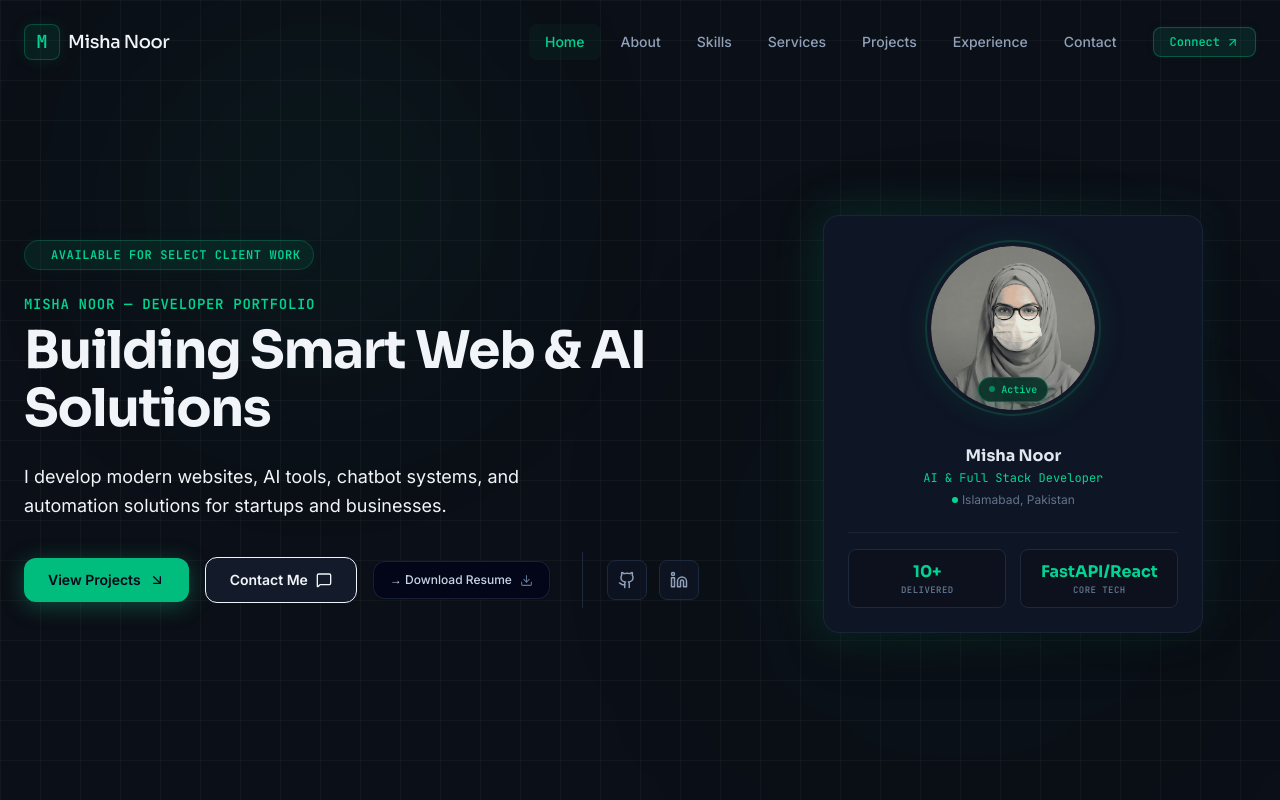
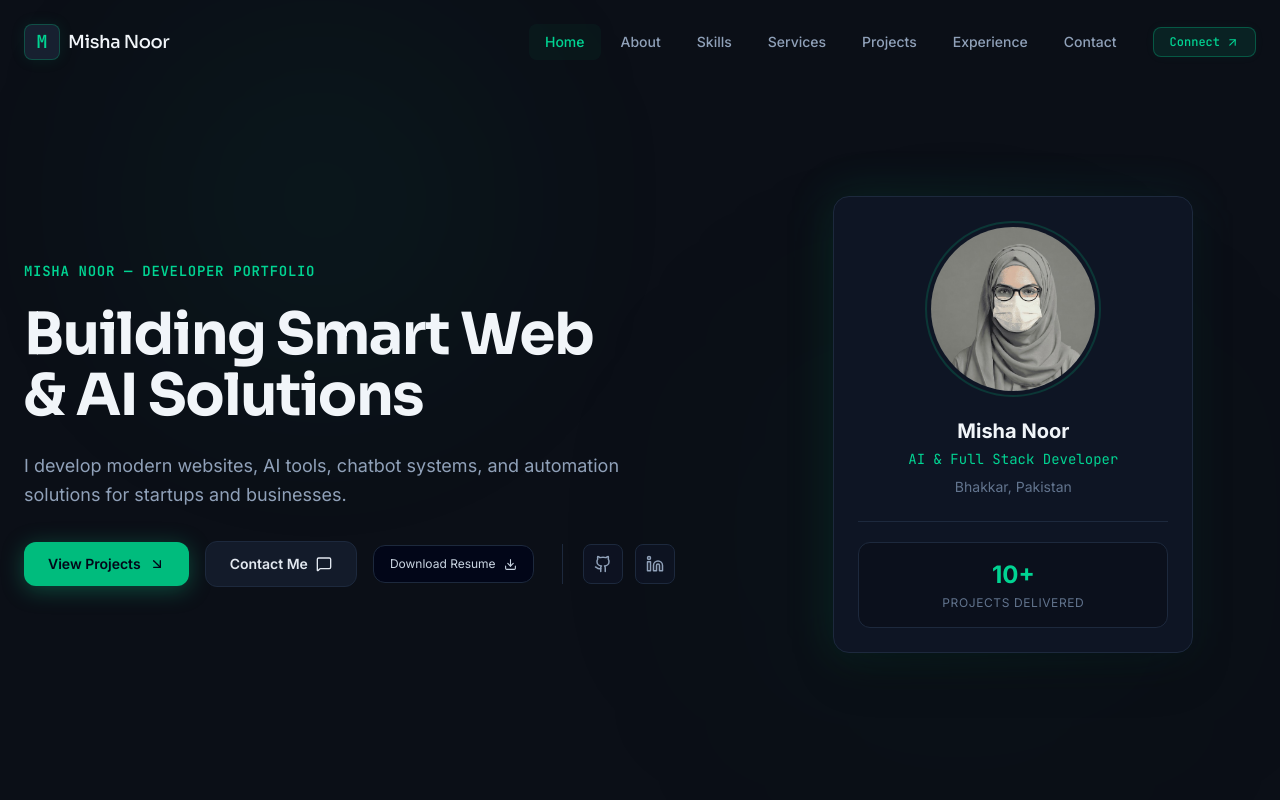
Before and after one commit to misha22-code/misha-noor-portfolio, a React (Vite) app: page / in a window 1280 px wide. Shown: the top 800 px of the page. Built offline with nearby package versions, Linux system fonts and the light colour scheme.

Commit message:
Updated hero section UI

```diff
--- a/src/components/Hero.tsx
+++ b/src/components/Hero.tsx
@@ -1,5 +1,12 @@
 import React from 'react';
-import { ArrowDownRight, ArrowUpRight, Github, Linkedin, MessageSquare, Terminal, User, Code2, Cpu, Download } from 'lucide-react';
+import {
+  ArrowDownRight,
+  Github,
+  Linkedin,
+  MessageSquare,
+  Download
+} from 'lucide-react';
+
 import { motion } from 'motion/react';
 import { PERSONAL_INFO } from '../data';
 
@@ -7,210 +14,229 @@ import { PERSONAL_INFO } from '../data';
 import profileImg from '../assets/images/profile_avatar_1779278401258.png';
 
 export default function Hero() {
+
   const handleScrollTo = (id: string) => {
+
     const element = document.getElementById(id);
+
     if (element) {
+
       const offset = 80;
+
       const bodyRect = document.body.getBoundingClientRect().top;
+
       const elementRect = element.getBoundingClientRect().top;
+
       const elementPosition = elementRect - bodyRect;
+
       const offsetPosition = elementPosition - offset;
+
       window.scrollTo({
         top: offsetPosition,
         behavior: 'smooth',
       });
+
     }
+
   };
 
   return (
+
     <section
       id="hero"
-      className="relative min-h-screen flex items-center pt-28 pb-16 overflow-hidden bg-grid-pattern bg-[#0B0F17]"
+      className="relative min-h-screen flex items-center pt-28 pb-16 overflow-hidden bg-[#0B0F17]"
     >
-      {/* Soft Animated Background Glows */}
+
+      {/* Background Glow */}
       <div className="absolute top-1/4 left-1/4 -translate-x-1/2 -translate-y-1/2 w-[350px] h-[350px] rounded-full bg-emerald-500/10 blur-[130px] pointer-events-none animate-pulse-slow"></div>
+
       <div className="absolute bottom-1/3 right-1/4 translate-x-1/2 translate-y-1/2 w-[450px] h-[450px] rounded-full bg-emerald-600/5 blur-[160px] pointer-events-none animate-pulse-slow delay-1000"></div>
-      <div className="absolute top-1/2 right-10 w-[200px] h-[200px] rounded-full bg-teal-500/5 blur-[90px] pointer-events-none animate-pulse-slow delay-500"></div>
 
       <div className="max-w-7xl mx-auto px-6 w-full relative z-10 grid grid-cols-1 lg:grid-cols-12 gap-12 items-center">
-        {/* Text Content */}
+
+        {/* LEFT CONTENT */}
         <div className="lg:col-span-7 flex flex-col gap-6 text-left">
-          {/* Status Badge */}
-          <motion.div
-            id="hero-status-tag"
+
+          {/* SMALL LABEL */}
+          <motion.span
             initial={{ opacity: 0, y: 15 }}
             animate={{ opacity: 1, y: 0 }}
             transition={{ duration: 0.5 }}
-            className="inline-flex items-center gap-2 self-start px-3 py-1.5 rounded-full bg-emerald-500/10 border border-emerald-400/20 text-emerald-400 font-mono text-xs font-semibold uppercase tracking-wider shadow-[0_0_15px_rgba(16,185,129,0.05)]"
-          >
-            <span className="w-1.5 h-1.5 rounded-full bg-emerald-400 animate-ping"></span>
-            Available for Select Client Work
-          </motion.div>
-
-          {/* Heading Container */}
-          <div className="flex flex-col gap-2">
-            <motion.span
-              id="hero-greeting"
-              initial={{ opacity: 0, y: 15 }}
-              animate={{ opacity: 1, y: 0 }}
-              transition={{ duration: 0.5, delay: 0.1 }}
             className="font-mono text-emerald-400 font-semibold text-sm tracking-wider uppercase"
           >
-              Misha Noor &mdash; Developer Portfolio
+            Misha Noor — Developer Portfolio
           </motion.span>
 
+          {/* MAIN HEADING */}
           <motion.h1
-              id="hero-name"
             initial={{ opacity: 0, y: 20 }}
             animate={{ opacity: 1, y: 0 }}
-              transition={{ duration: 0.6, delay: 0.15 }}
-              className="font-display font-bold text-3xl sm:text-4xl lg:text-[52px] text-slate-100 tracking-tight leading-[1.12]"
+            transition={{ duration: 0.6, delay: 0.1 }}
+            className="font-display font-bold text-4xl sm:text-5xl lg:text-[58px] text-slate-100 tracking-tight leading-[1.05] max-w-3xl"
           >
-              Building Smart Web &amp; AI Solutions
+            Building Smart Web
+            <br />
+            &amp; AI Solutions
           </motion.h1>
-          </div>
 
-          {/* Subheading / Description */}
+          {/* DESCRIPTION */}
           <motion.p
-            id="hero-description"
             initial={{ opacity: 0, y: 20 }}
             animate={{ opacity: 1, y: 0 }}
-            transition={{ duration: 0.6, delay: 0.25 }}
-            className="text-slate-350 text-base sm:text-lg font-sans max-w-xl leading-relaxed"
+            transition={{ duration: 0.6, delay: 0.2 }}
+            className="text-slate-400 text-base sm:text-lg max-w-2xl leading-relaxed"
           >
-            I develop modern websites, AI tools, chatbot systems, and automation solutions for startups and businesses.
+            I develop modern websites, AI tools, chatbot systems,
+            and automation solutions for startups and businesses.
           </motion.p>
 
-          {/* Buttons & Social Link Group */}
+          {/* BUTTONS */}
           <motion.div
-            id="hero-cta-group"
             initial={{ opacity: 0, y: 20 }}
             animate={{ opacity: 1, y: 0 }}
-            transition={{ duration: 0.6, delay: 0.35 }}
+            transition={{ duration: 0.6, delay: 0.3 }}
             className="flex flex-wrap items-center gap-4 mt-2"
           >
+
+            {/* PROJECTS BUTTON */}
             <button
-              id="hero-cta-projects"
               onClick={() => handleScrollTo('projects')}
-              className="inline-flex items-center gap-2 px-6 py-3 bg-emerald-500 hover:bg-emerald-400 text-slate-950 font-sans font-semibold text-sm rounded-xl cursor-pointer shadow-[0_4px_22px_rgba(16,185,129,0.35)] hover:shadow-[0_4px_25px_rgba(16,185,129,0.5)] hover:-translate-y-0.5 transition-all duration-300"
+              className="inline-flex items-center gap-2 px-6 py-3 bg-emerald-500 hover:bg-emerald-400 text-slate-950 font-semibold text-sm rounded-xl transition-all duration-300 hover:-translate-y-0.5 shadow-[0_4px_22px_rgba(16,185,129,0.35)]"
             >
+
               View Projects
+
               <ArrowDownRight size={16} />
+
             </button>
+
+            {/* CONTACT BUTTON */}
             <button
-              id="hero-cta-contact"
               onClick={() => handleScrollTo('contact')}
-              className="inline-flex items-center gap-2 px-6 py-3 bg-[#131B2A] hover:bg-[#1A2538] border border-slate-750 hover:border-emerald-500/40 text-slate-250 hover:text-emerald-400 font-sans font-semibold text-sm rounded-xl transition-all duration-300 cursor-pointer"
+              className="inline-flex items-center gap-2 px-6 py-3 bg-[#131B2A] hover:bg-[#1A2538] border border-slate-800 hover:border-emerald-500/40 text-slate-200 hover:text-emerald-400 font-semibold text-sm rounded-xl transition-all duration-300"
             >
+
               Contact Me
+
               <MessageSquare size={16} />
+
             </button>
+
+            {/* RESUME BUTTON */}
             <a
-              id="hero-cta-resume"
               href="/resume/Misha-Noor-Resume.pdf"
               download="Misha-Noor-Resume.pdf"
-              className="inline-flex items-center gap-2 px-4 py-2.5 bg-slate-950 hover:bg-[#0E1524] border border-slate-800/80 hover:border-emerald-500/25 text-slate-300 hover:text-emerald-400 font-sans font-medium text-xs rounded-xl transition-all duration-305 cursor-pointer hover:-translate-y-0.5 shadow-sm group/resume"
+              className="inline-flex items-center gap-2 px-4 py-2.5 bg-slate-950 hover:bg-[#0E1524] border border-slate-800 hover:border-emerald-500/25 text-slate-300 hover:text-emerald-400 text-xs rounded-xl transition-all duration-300"
             >
-              <span>&rarr; Download Resume</span>
-              <Download size={13} className="text-slate-500 group-hover/resume:text-emerald-400 transition-colors" />
+
+              Download Resume
+
+              <Download size={13} />
+
             </a>
 
-            {/* Quick Profile Links */}
-            <div className="flex items-center gap-3 ml-0 sm:ml-4 py-2 border-t sm:border-t-0 sm:border-l border-slate-800 sm:pl-6 w-full sm:w-auto mt-4 sm:mt-0">
+            {/* SOCIAL LINKS */}
+            <div className="flex items-center gap-3 sm:pl-5 sm:ml-3 sm:border-l border-slate-800">
+
               <a
                 href={PERSONAL_INFO.github}
                 target="_blank"
                 rel="noreferrer"
-                aria-label="GitHub Profile"
-                className="p-2.5 rounded-lg bg-slate-900/60 border border-slate-800 hover:border-emerald-500/30 text-slate-400 hover:text-emerald-400 hover:bg-slate-900 transition-all duration-300"
+                className="p-2.5 rounded-lg bg-slate-900/60 border border-slate-800 hover:border-emerald-500/30 text-slate-400 hover:text-emerald-400 transition-all duration-300"
               >
+
                 <Github size={18} />
+
               </a>
+
               <a
                 href={PERSONAL_INFO.linkedin}
                 target="_blank"
                 rel="noreferrer"
-                aria-label="LinkedIn Profile"
-                className="p-2.5 rounded-lg bg-slate-900/60 border border-slate-800 hover:border-emerald-500/30 text-slate-400 hover:text-emerald-400 hover:bg-slate-900 transition-all duration-300"
+                className="p-2.5 rounded-lg bg-slate-900/60 border border-slate-800 hover:border-emerald-500/30 text-slate-400 hover:text-emerald-400 transition-all duration-300"
               >
+
                 <Linkedin size={18} />
+
               </a>
-            </div>
-          </motion.div>
+
             </div>
 
-        {/* Profile Image & Visual representation Column */}
+          </motion.div>
+
+        </div>
+
+        {/* RIGHT PROFILE CARD */}
         <motion.div
-          id="hero-profile-container"
           initial={{ opacity: 0, x: 30 }}
           animate={{ opacity: 1, x: 0 }}
           transition={{ duration: 0.8, delay: 0.25 }}
-          className="lg:col-span-5 flex flex-col items-center justify-center relative"
+          className="lg:col-span-5 flex justify-center"
         >
-          <div className="relative group w-full max-w-[360px] sm:max-w-[380px]">
-            {/* Background absolute subtle neon border effects */}
-            <div className="absolute -inset-1 bg-gradient-to-r from-emerald-500/25 to-teal-500/10 rounded-2xl blur-xl opacity-75 group-hover:opacity-100 transition-opacity duration-500"></div>
 
-            <div className="relative bg-[#0E1524] rounded-2xl border border-slate-800/80 p-6 overflow-hidden shadow-2xl flex flex-col gap-6">
+          <div className="relative w-full max-w-[360px]">
 
-              {/* Profile Image Space */}
-              <div id="hero-profile-avatar" className="relative w-44 h-44 mx-auto rounded-full bg-[#111827] border-2 border-emerald-500/20 p-1 flex items-center justify-center overflow-hidden group/avatar shadow-[0_0_30px_rgba(16,185,129,0.1)] transition-all duration-300 group-hover:border-emerald-400/50">
-                <div className="w-full h-full rounded-full overflow-hidden relative">
+            {/* Glow */}
+            <div className="absolute -inset-1 bg-gradient-to-r from-emerald-500/20 to-teal-500/10 rounded-2xl blur-xl opacity-70"></div>
+
+            {/* Card */}
+            <div className="relative bg-[#0E1524] rounded-2xl border border-slate-800 p-6 shadow-2xl">
+
+              {/* IMAGE */}
+              <div className="w-44 h-44 mx-auto rounded-full overflow-hidden border-2 border-emerald-500/20 p-1">
+
                 <img
                   src={profileImg}
-                    alt="Misha Noor Avatar"
-                    referrerPolicy="no-referrer"
-                    className="w-full h-full object-cover rounded-full transition-transform duration-500 group-hover/avatar:scale-105"
+                  alt="Misha Noor"
+                  className="w-full h-full object-cover rounded-full"
                 />
-                  {/* Subtle dark layout vignette overlay */}
-                  <div className="absolute inset-0 bg-gradient-to-t from-[#0B0F17]/30 via-transparent to-transparent opacity-80 pointer-events-none" />
+
               </div>
 
-                {/* Mini status indicator light */}
-                <div className="absolute bottom-3 left-1/2 -translate-x-1/2 flex items-center gap-1.5 px-2.5 py-1 rounded-full bg-emerald-950/85 border border-emerald-500/30 text-emerald-400 text-[10px] font-mono font-medium shadow-[0_2px_8px_rgba(16,185,129,0.15)] backdrop-blur-sm">
-                  <span className="w-1.5 h-1.5 rounded-full bg-emerald-400 animate-pulse"></span>
-                  Active
-                </div>
+              {/* INFO */}
+              <div className="text-center mt-5">
+
+                <h3 className="text-slate-100 font-bold text-xl">
+                  {PERSONAL_INFO.name}
+                </h3>
+
+                <p className="text-emerald-400 text-sm font-mono mt-1">
+                  AI & Full Stack Developer
+                </p>
+
+                <p className="text-slate-500 text-sm mt-2">
+                  Bhakkar, Pakistan
+                </p>
+
               </div>
 
-              {/* Developer Status Meta */}
-              <div className="flex flex-col gap-0.5 text-center mt-1">
-                <span className="font-display font-bold text-slate-200 text-base">{PERSONAL_INFO.name}</span>
-                <span className="font-mono text-emerald-400 text-xs">{PERSONAL_INFO.title}</span>
-                <span className="font-sans text-xs text-slate-500 mt-1 flex items-center justify-center gap-1">
-                  <span className="w-1.5 h-1.5 rounded-full bg-emerald-400"></span>
-                  Islamabad, Pakistan
-                </span>
+              {/* ONLY ONE BOX */}
+              <div className="mt-6 border-t border-slate-800 pt-5">
+
+                <div className="bg-[#0B0F19]/70 p-4 rounded-xl border border-slate-800 text-center">
+
+                  <div className="text-2xl font-bold text-emerald-400">
+                    10+
                   </div>
 
-              {/* Live Mini Stats Rows inside Profile card */}
-              <div className="grid grid-cols-2 gap-3.5 pt-4 border-t border-slate-800/80">
-                <div className="bg-[#0B0F19]/60 p-2.5 rounded-lg border border-slate-800 text-center flex flex-col justify-center">
-                  <div className="text-base font-bold text-emerald-400 font-display">10+</div>
-                  <div className="text-[9px] uppercase text-slate-500 tracking-wider font-semibold font-mono">Delivered</div>
-                </div>
-                <div className="bg-[#0B0F19]/60 p-2.5 rounded-lg border border-slate-800 text-center flex flex-col justify-center">
-                  <div className="text-base font-bold text-emerald-400 font-display">FastAPI/React</div>
-                  <div className="text-[9px] uppercase text-slate-500 tracking-wider font-semibold font-mono">Core Tech</div>
-                </div>
+                  <div className="text-xs uppercase tracking-wider text-slate-500 mt-1">
+                    Projects Delivered
                   </div>
 
                 </div>
-          </div>
-        </motion.div>
+
               </div>
 
-      {/* Responsive mini facts row for smaller devices */}
-      <div className="block lg:hidden max-w-7xl mx-auto px-6 mt-12 w-full">
-        <div className="grid grid-cols-2 gap-4 border-t border-slate-800/80 pt-8 text-left">
-          {PERSONAL_INFO.metrics.slice(0, 2).map((metric, idx) => (
-            <div key={idx} className="bg-[#0E1524] p-4 rounded-xl border border-slate-800">
-              <div className="text-2xl font-bold text-emerald-400 font-display">{metric.value}</div>
-              <div className="text-xs uppercase text-slate-500 tracking-wider font-semibold">{metric.label}</div>
             </div>
-          ))}
+
           </div>
+
+        </motion.div>
+
       </div>
+
     </section>
+
   );
+
 }
--- a/src/components/Navbar.tsx
+++ b/src/components/Navbar.tsx
@@ -64,7 +64,7 @@ export default function Navbar({ activeSection, setActiveSection }: NavbarProps)
           onClick={() => handleLinkClick('hero')}
           className="flex items-center gap-2 group cursor-pointer"
         >
-          <div className="w-9 h-9 rounded-lg bg-emerald-500/10 border border-emerald-500/30 flex items-center justify-center font-mono text-emerald-400 font-bold text-lg transition-all duration-300 group-hover:bg-emerald-500/20 group-hover:border-emerald-400 shadow-[0_0_15px_rgba(16,185,129,0.1)]">
+          <div className="w-9 h-9 rounded-lg bg-slate-800/70 border border-emerald-500/30 flex items-center justify-center font-mono text-emerald-400 font-bold text-lg transition-all duration-300 group-hover:bg-emerald-500/20 group-hover:border-emerald-400 shadow-[0_0_15px_rgba(16,185,129,0.1)]">
             M
           </div>
           <span className="font-display font-medium text-lg text-slate-100 tracking-tight group-hover:text-emerald-400 transition-colors duration-200">
--- a/src/index.css
+++ b/src/index.css
@@ -11,11 +11,7 @@
 }
 
 /* Custom background grid & glow patterns for immersive startup feel */
-@utility bg-grid-pattern {
-  background-size: 40px 40px;
-  background-image: linear-gradient(to right, rgba(255, 255, 255, 0.03) 1px, transparent 1px),
-                    linear-gradient(to bottom, rgba(255, 255, 255, 0.03) 1px, transparent 1px);
-}
+
 
 @layer base {
   html {
```
Lines whose indentation alone changed are shown as unchanged.
